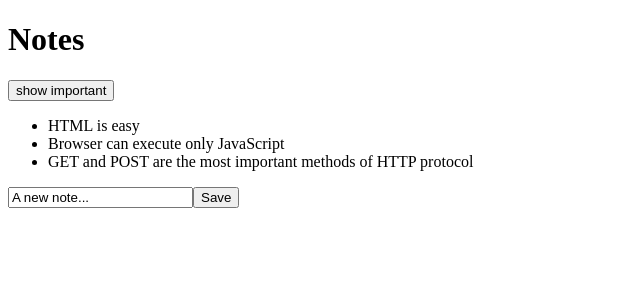
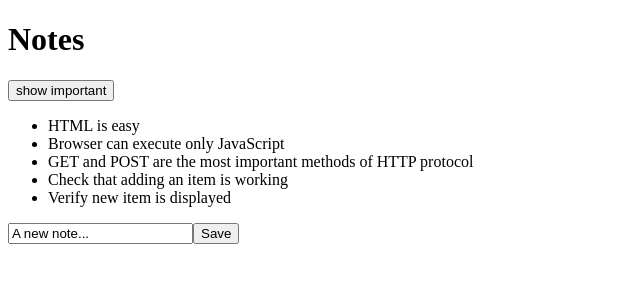
Before and after one commit to andrewdmoore408/full-stack-open-course, a React (Create React App) app in the folder part2/notes/: page / in a window 1280 px wide. Shown: the top 300 px of the page, without its empty margins (0-640 px from the left). Built offline with nearby package versions, Linux system fonts and the light colour scheme; data requests are answered from the project's data file.

Commit message:
Update App to use example API/DB to add a new note

```diff
--- a/part2/notes/db.json
+++ b/part2/notes/db.json
@@ -17,6 +17,18 @@
       "content": "GET and POST are the most important methods of HTTP protocol",
       "date": "2022-1-17T19:20:14.298Z",
       "important": true
+    },
+    {
+      "content": "Check that adding an item is working",
+      "date": "2022-04-18T23:51:14.121Z",
+      "important": false,
+      "id": 4
+    },
+    {
+      "content": "Verify new item is displayed",
+      "date": "2022-04-18T23:56:36.352Z",
+      "important": true,
+      "id": 5
     }
   ]
 }
--- a/part2/notes/src/App.js
+++ b/part2/notes/src/App.js
@@ -29,11 +29,15 @@ const App = () => {
       content: newNote,
       date: new Date().toISOString(),
       important: Math.random() < 0.5,
-      id: notes.length + 1,
+      // id: notes.length + 1,
     };
 
-    setNotes(notes.concat(newNoteObject));
-    setNewNote('');
+    axios
+      .post('http://localhost:3001/notes', newNoteObject)
+      .then(response => {
+        setNotes(notes.concat(newNoteObject));
+        setNewNote('');
+      });
   };
 
   const handleNoteChange = (event) => {
```
